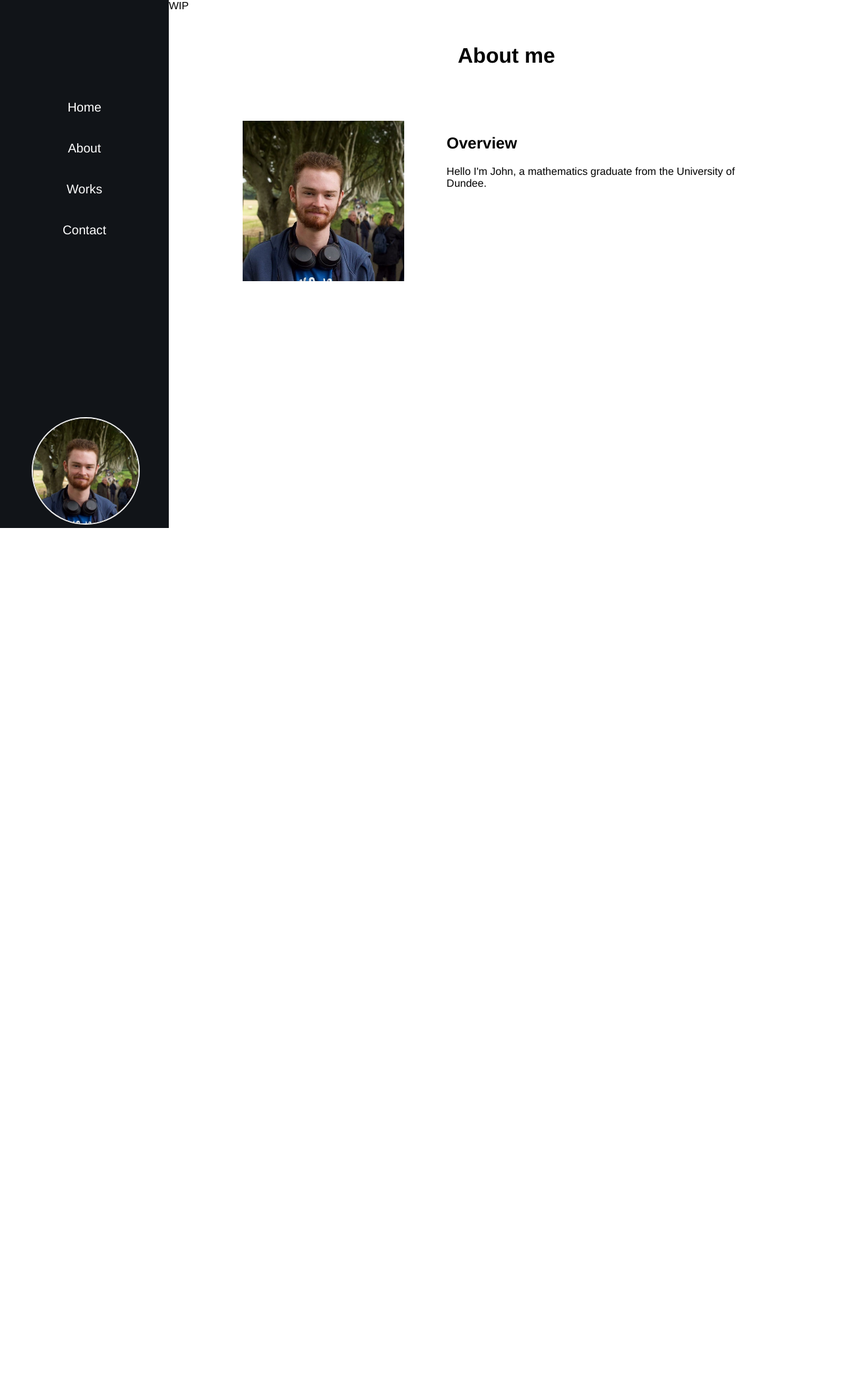
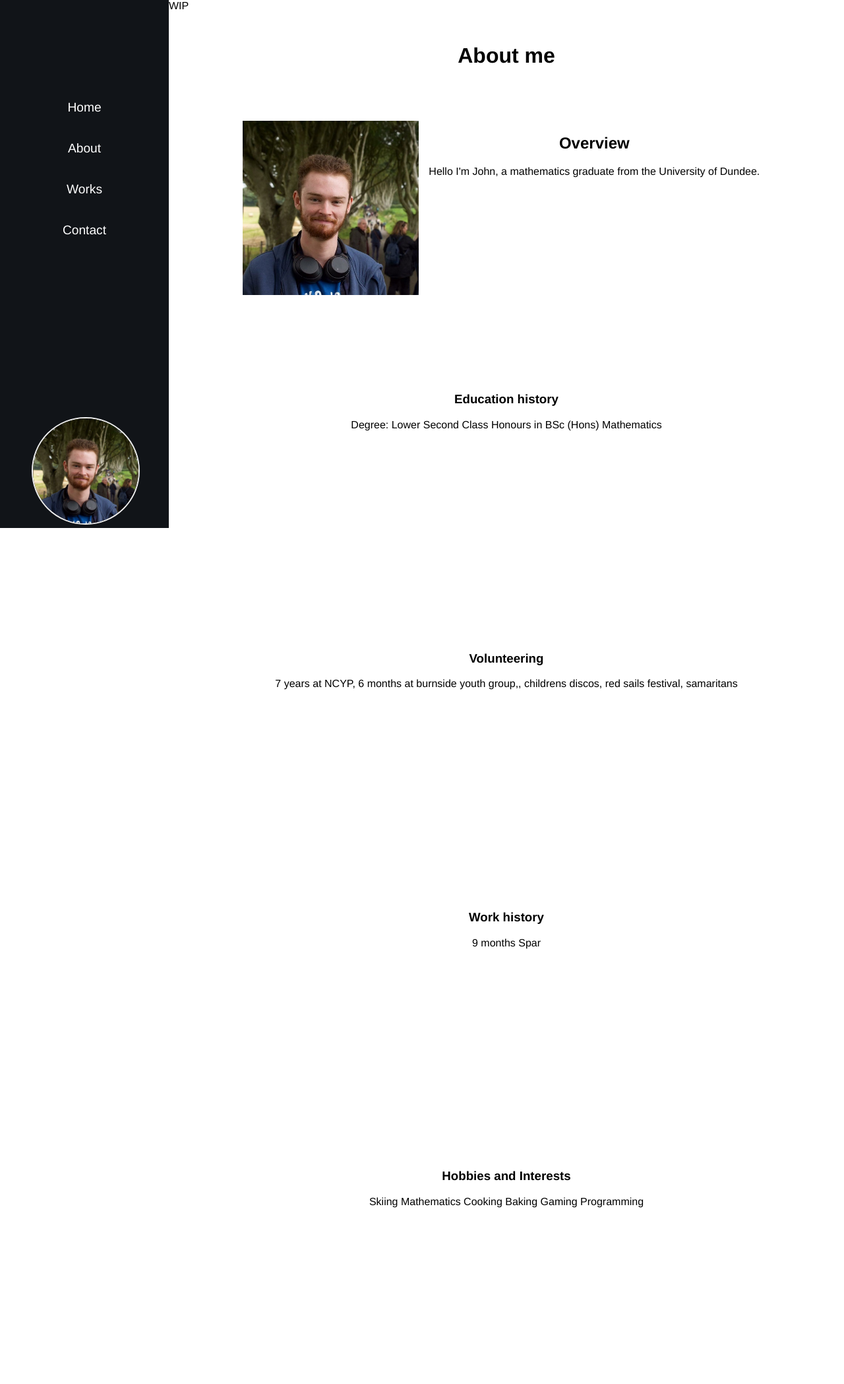
Before and after one commit to OverDoseOnLlamas/portfolio, a Flask app: page /about.html in a window 1280 px wide. Shown: the whole page at 66% size. Before the commit the page ends 800 px from the top, so only its background shows below. Run offline with Flask 2, Linux system fonts and the light colour scheme.

Commit message:
Add files via upload

```diff
--- a/static/style.css
+++ b/static/style.css
@@ -52,9 +52,15 @@ body {
 
 .grid {
   display: grid;
+  grid-template-areas:
+    "about-photo about-overview"
+    "about-education about-education"
+    "about-volunteering about-volunteering"
+    "about-work about-work"
+    "about-hobbies about-hobbies";
   grid-template-columns: 1fr 2fr;
-  grid-template-areas: "about-photo about-text";
-  column-gap: 4rem;
+  grid-template-rows: 1fr 1fr 1fr 1fr 1fr;
+  row-gap: 8rem;
   /* border-radius: 1px;
   border: solid black; */
   margin: 5rem 7rem;
@@ -63,15 +69,39 @@ body {
 #about-img {
   grid-area: about-photo;
   object-fit: cover;
-  align-items: center;
   width: 100%;
   max-width: 400px;
   height: auto;
 }
 
-#about-text {
-  grid-area: about-text;
-  /* text-align: center; */
+#about-overview {
+  grid-area: about-overview;
+  /* background-color: red; */
+  text-align: center;
+}
+
+#about-edu {
+  grid-area: about-education;
+  /* background-color: orange; */
+}
+
+#about-volunteering {
+  grid-area: about-volunteering;
+  /* background-color: orange; */
+}
+
+#about-work {
+  grid-area: about-work;
+  /* background-color: brown; */
+}
+
+#about-hobbies {
+  grid-area: about-hobbies;
+  /* background-color: green; */
+}
+
+.about-text {
+  text-align: center;
 }
 
 /* Works page */
--- a/templates/about.html
+++ b/templates/about.html
@@ -43,13 +43,37 @@
       <h1 style="margin-top: 3rem; text-align: center">About me</h1>
       <container class="grid">
         <img src="./static/images/about-img.jpg" id="about-img" />
-        <section id="about-text">
+
+        <section id="about-overview" class="about-text">
           <h2>Overview</h2>
           <p>
             Hello I'm John, a mathematics graduate from the University of
             Dundee.
           </p>
         </section>
+
+        <section id="about-edu" class="about-text">
+          <h3>Education history</h3>
+          <p>Degree: Lower Second Class Honours in BSc (Hons) Mathematics</p>
+        </section>
+
+        <section id="about-volunteering" class="about-text">
+          <h3>Volunteering</h3>
+          <p>
+            7 years at NCYP, 6 months at burnside youth group,, childrens
+            discos, red sails festival, samaritans
+          </p>
+        </section>
+
+        <section id="about-work" class="about-text">
+          <h3>Work history</h3>
+          <p>9 months Spar</p>
+        </section>
+
+        <section id="about-hobbies" class="about-text">
+          <h3>Hobbies and Interests</h3>
+          <p>Skiing Mathematics Cooking Baking Gaming Programming</p>
+        </section>
       </container>
     </main>
   </body>
--- a/templates/contact.html
+++ b/templates/contact.html
@@ -6,10 +6,13 @@
     <meta name="viewport" content="width=device-width, initial-scale=1.0" />
     <link rel="stylesheet" href="./static/style.css" />
     <link href="./static/favicon.ico" rel="icon" />
+    <script src="{{url_for('static', filename='javascript.js')}}"></script>
+
     <script
       src="https://kit.fontawesome.com/4b144cba50.js"
       crossorigin="anonymous"
     ></script>
+
     <title>Contact</title>
   </head>
   <body>
--- a/templates/index.html
+++ b/templates/index.html
@@ -45,7 +45,6 @@
         class="rounded-circle"
         alt="John"
       />
-      <div class="circle"></div>
     </nav>
     <main>
       <div>
```
Also changed, not shown: other parts of static/style.css (+43 -43 lines), static/javascript.js (added, +7 -0 lines).
